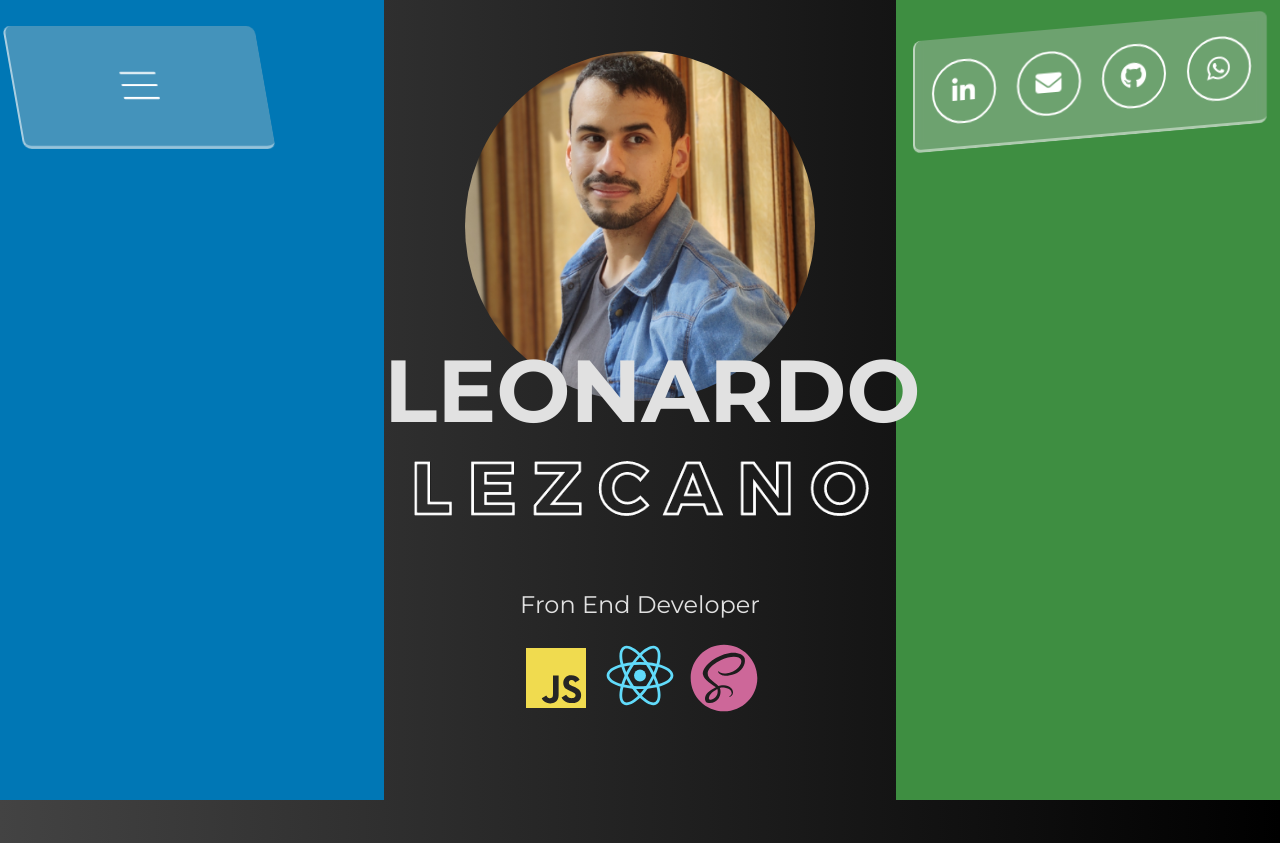
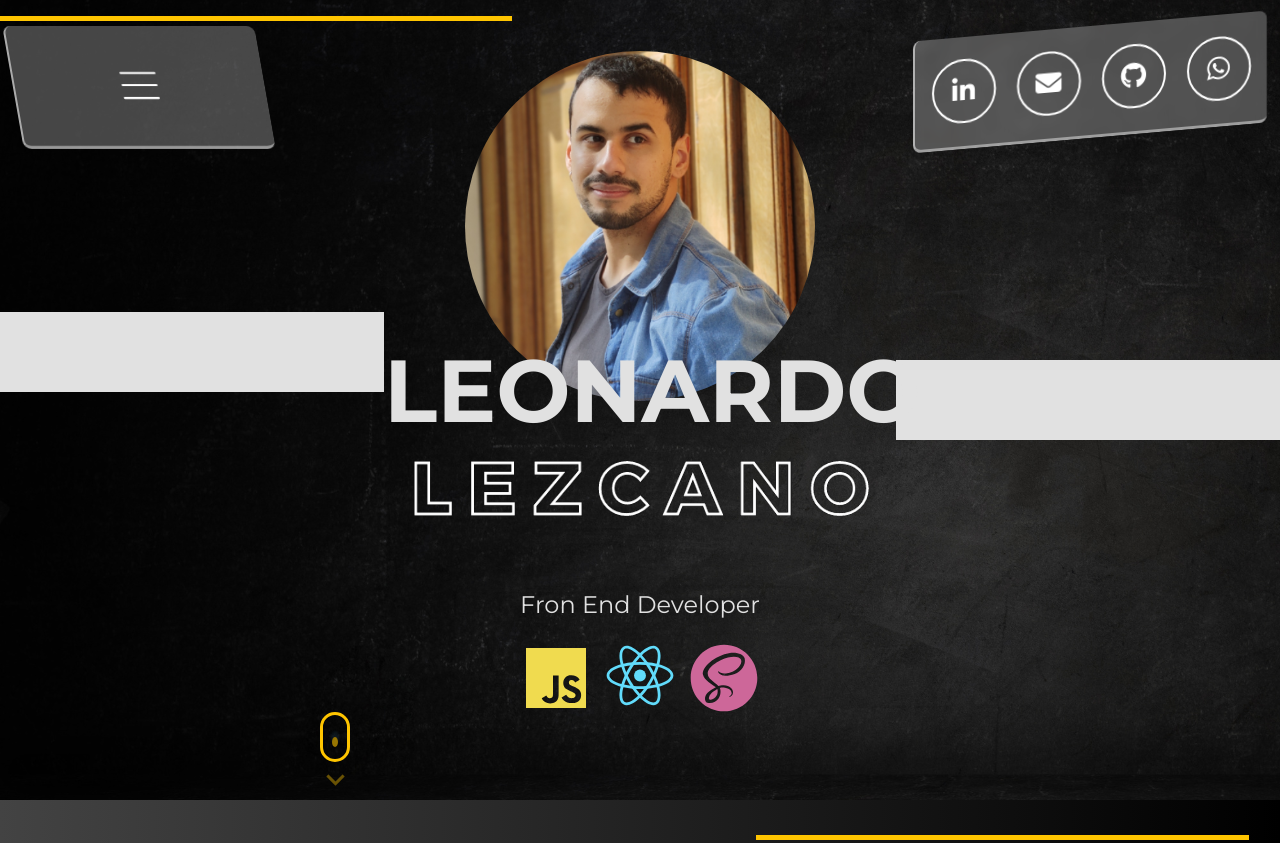
Before and after one commit to LeonardoLezcano/My-Portfolio-Web, a plain HTML site: page index.html in a window 1280 px wide. Shown: the top 843 px of the page. Drawn offline with nearby package versions, Linux system fonts and the light colour scheme.

Commit message:
home section finish

```diff
--- a/css/style.css
+++ b/css/style.css
@@ -26,6 +26,7 @@
   margin-left: 1%;
   overflow: hidden;
   padding-top: 30px;
+  font-family: "Montserrat", sans-serif;
 }
 
 .nav:hover {
@@ -33,6 +34,7 @@
   height: 400px;
   transform: skew(0deg);
   transition: 0.3s;
+  background-color: #333;
 }
 .container__menu-icon {
   width: 100%;
@@ -224,7 +226,7 @@
 .home {
   height: 100vh;
   width: 100vw;
-  background-image: linear-gradient(to right, #434343 0%, black 100%);
+  background-image: url(/images/background-1.png);
   display: flex;
   flex-direction: row;
 }
@@ -236,14 +238,134 @@
 }
 
 .contenedor__left {
-  background-color: #0077b5;
   height: 100vh;
   width: 30vw;
 }
+/*  scroll animation =============*/
+.scrolldown {
+  --color: white;
+  --sizeX: 30px;
+  --sizeY: 50px;
+  position: relative;
+  width: var(--sizeX);
+  height: var(--sizeY);
+  margin-left: var(sizeX / 2);
+  border: calc(var(--sizeX) / 10) solid var(--color);
+  border-radius: 50px;
+  box-sizing: border-box;
+  margin-bottom: 16px;
+  margin-left: 20em;
+}
+
+.scrolldown::before {
+  content: "";
+  position: absolute;
+  bottom: 30px;
+  left: 50%;
+  width: 6px;
+  height: 6px;
+  margin-left: -3px;
+  background-color: var(--color);
+  border-radius: 100%;
+  animation: scrolldown-anim 2s infinite;
+  box-sizing: border-box;
+  box-shadow: 0px -5px 3px 1px #2a547066;
+}
+
+@keyframes scrolldown-anim {
+  0% {
+    opacity: 0;
+    height: 6px;
+  }
+
+  40% {
+    opacity: 1;
+    height: 10px;
+  }
+
+  80% {
+    transform: translate(0, 20px);
+    height: 10px;
+    opacity: 0;
+  }
+
+  100% {
+    height: 3px;
+    opacity: 0;
+  }
+}
+
+.chevrons {
+  padding: 6px 0 0 0;
+  margin-left: -3px;
+  margin-top: 48px;
+  width: 30px;
+  display: flex;
+  flex-direction: column;
+  align-items: center;
+}
+
+.chevrondown {
+  margin-top: -6px;
+  position: relative;
+  border: solid var(--color);
+  border-width: 0 3px 3px 0;
+  display: inline-block;
+  width: 10px;
+  height: 10px;
+  transform: rotate(45deg);
+}
+
+.chevrondown:nth-child(odd) {
+  animation: pulse54012 500ms ease infinite alternate;
+}
+
+.chevrondown:nth-child(even) {
+  animation: pulse54012 500ms ease infinite alternate 250ms;
+}
+
+@keyframes pulse54012 {
+  from {
+    opacity: 0;
+  }
+
+  to {
+    opacity: 0.5;
+  }
+}
+/* ========================================================================= */
+
+.container__detail-white {
+  width: 30vw;
+  height: 50vh;
+  animation: fadeInLeft;
+  animation-duration: 3s;
+}
+.detail__white {
+  margin-top: 1em;
+  height: 5em;
+  width: 30vw;
+  background-color: #e1e1e1;
+}
+.container__detail-yellow {
+  width: 30vw;
+  height: 35vh;
+  animation: fadeInLeft;
+  animation-duration: 3s;
+}
+.detail__yellow {
+  margin-top: 1em;
+  height: 5px;
+  width: 40vw;
+  background-color: #ffc500;
+}
+
 .contenedor__center {
   height: 100vh;
   width: 40vw;
   margin: 4% 0;
+  animation: fadeIn;
+  animation-duration: 4s;
 }
 
 .contenedor__name {
@@ -279,9 +401,43 @@
 }
 
 .contenedor__right {
-  background-color: #3e8e41;
   height: 100vh;
   width: 30vw;
+  display: flex;
+  flex-direction: column;
+}
+
+.right__container-white {
+  width: 50vh;
+  height: 60vh;
+  margin-top: 21.5em;
+}
+.right__vector-white {
+  display: flex;
+  align-self: end;
+  margin-top: 1em;
+  height: 5em;
+  width: 30vw;
+  background-color: #e1e1e1;
+  animation: fadeInRight;
+  animation-duration: 3s;
+}
+.right__container-yellow {
+  position: relative;
+  margin-right: 10em;
+  width: 38.5vw;
+  height: 50vh;
+  display: flex;
+  align-items: end;
+  right: 35%;
+  animation: fadeInRight;
+  animation-duration: 3s;
+}
+.right__vector-yellow {
+  margin-top: 2em;
+  height: 5px;
+  width: 38.5vw;
+  background-color: #ffc500;
 }
 
 /* ----------------------------------------------------------------HERO SECTION END */
--- a/index.html
+++ b/index.html
@@ -7,6 +7,10 @@
     <title>Leonardo Lezcano</title>
     <link rel="stylesheet" href="/css/normalize.css" />
     <link rel="stylesheet" href="/css/style.css" />
+    <link
+    rel="stylesheet"
+    href="https://cdnjs.cloudflare.com/ajax/libs/animate.css/4.1.1/animate.min.css"
+  />
     <script src="https://unpkg.com/boxicons@2.1.4/dist/boxicons.js"></script>
     <script
       src="https://kit.fontawesome.com/c27feecd75.js"
@@ -63,14 +67,29 @@
 
     <!-- /* =========================================================== HERO SECTION START */ -->
     <section id="home" class="home">
+
+
         <div class="home__contenedor">
-          <div class="contenedor__left"></div>
+          <div class="contenedor__left">
+            <div class="container__detail-yellow">
+              <div class="detail__yellow"></div>
+            </div>
+            <div class="container__detail-white">
+              <div class="detail__white"></div>
+            </div>
+            <div class="scrolldown" style="--color: #ffc500">
+              <div class="chevrons">
+                  <div class="chevrondown"></div>
+                  <div class="chevrondown"></div>
+              </div>
+          </div>
+          </div>
           <div class="contenedor__center">
             <div class="home__contenedor-img">
-            <img class="home__img" src="/images/img-home.png" alt="">
+            <img class="home__img" src="/images/img-home.webp" alt="">
           </div>
           <div class="contenedor__name">
-            <h1 class="home__title">LEONARDO<img src="/images/Proyect.png" alt=""></h1>
+            <h1 class="home__title">LEONARDO<img src="/images/Proyect.webp" alt=""></h1>
             <h2 class="home__subtitle">Fron End Developer</h2>
             <div class="home__contenedor-icons">
               <img src="/images/javascript.svg" alt="">
@@ -80,7 +99,15 @@
           </div>
 
           </div>
-          <div class="contenedor__right"></div>
+          <div class="contenedor__right">
+            <div class="right__container-white">
+              <div class="right__vector-white"></div>
+
+            <div class="right__container-yellow">
+              <div class="right__vector-yellow"></div>
+            </div>
+            </div>
+          </div>
         </div>
     </section>
     <!-- /* ----------------------------------------------------------------HERO SECTION END */ -->
@@ -133,5 +160,6 @@
     <!-- /* ----------------------------------------------------------------CONTACT SECTION END */ -->
 
     <footer class="footer"></footer>
+    <script src="/index.js"></script>
   </body>
 </html>
```
Also changed, not shown: css/normalize.css, images/Proyect.png (deleted), images/Proyect.webp (added), images/background-1.png (added), images/img-home.png (deleted), images/img-home.webp (added), images/img-home_preview_rev_1.png (deleted), images/img_home.jpg (deleted), index.js (added), 1 other file.
